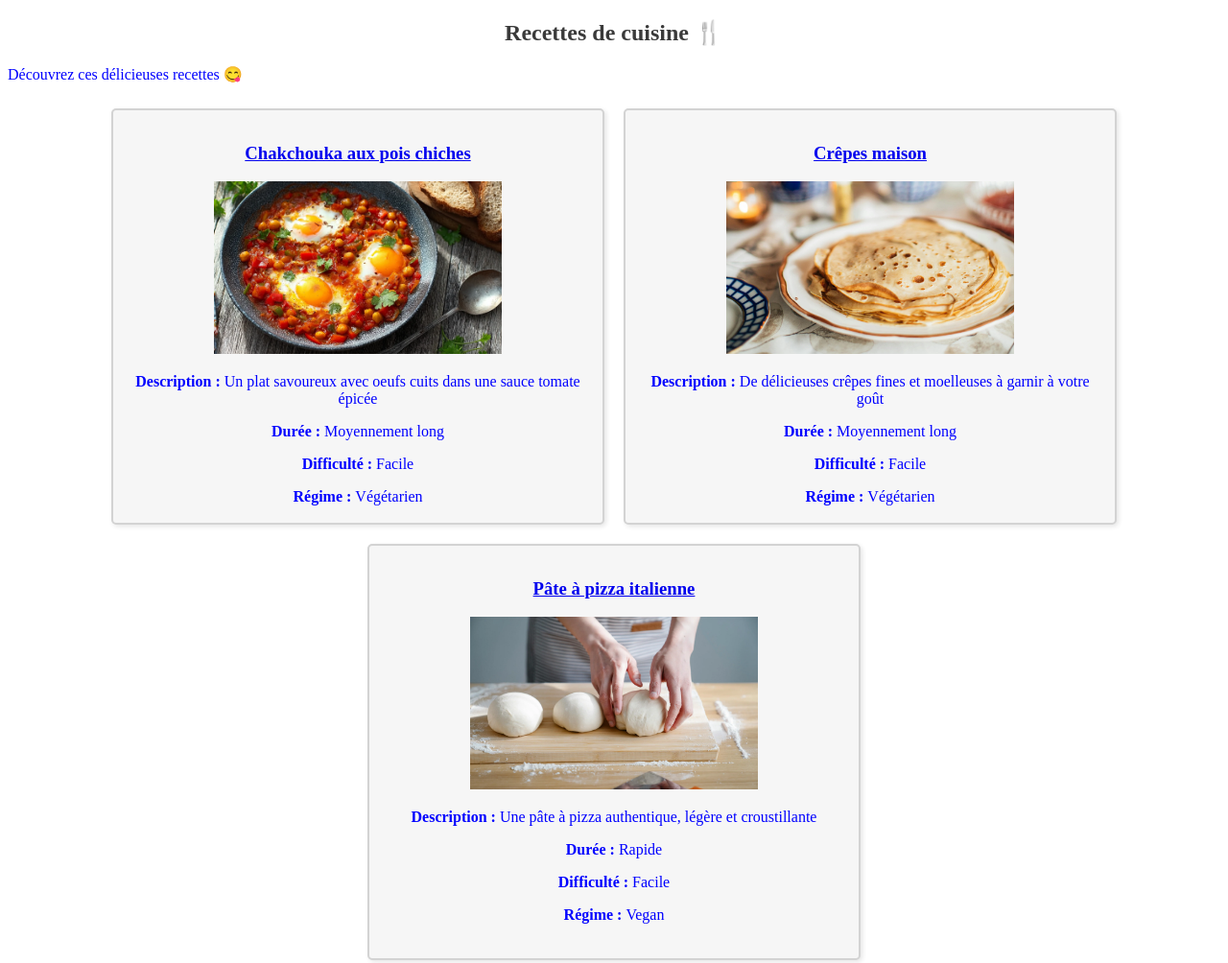
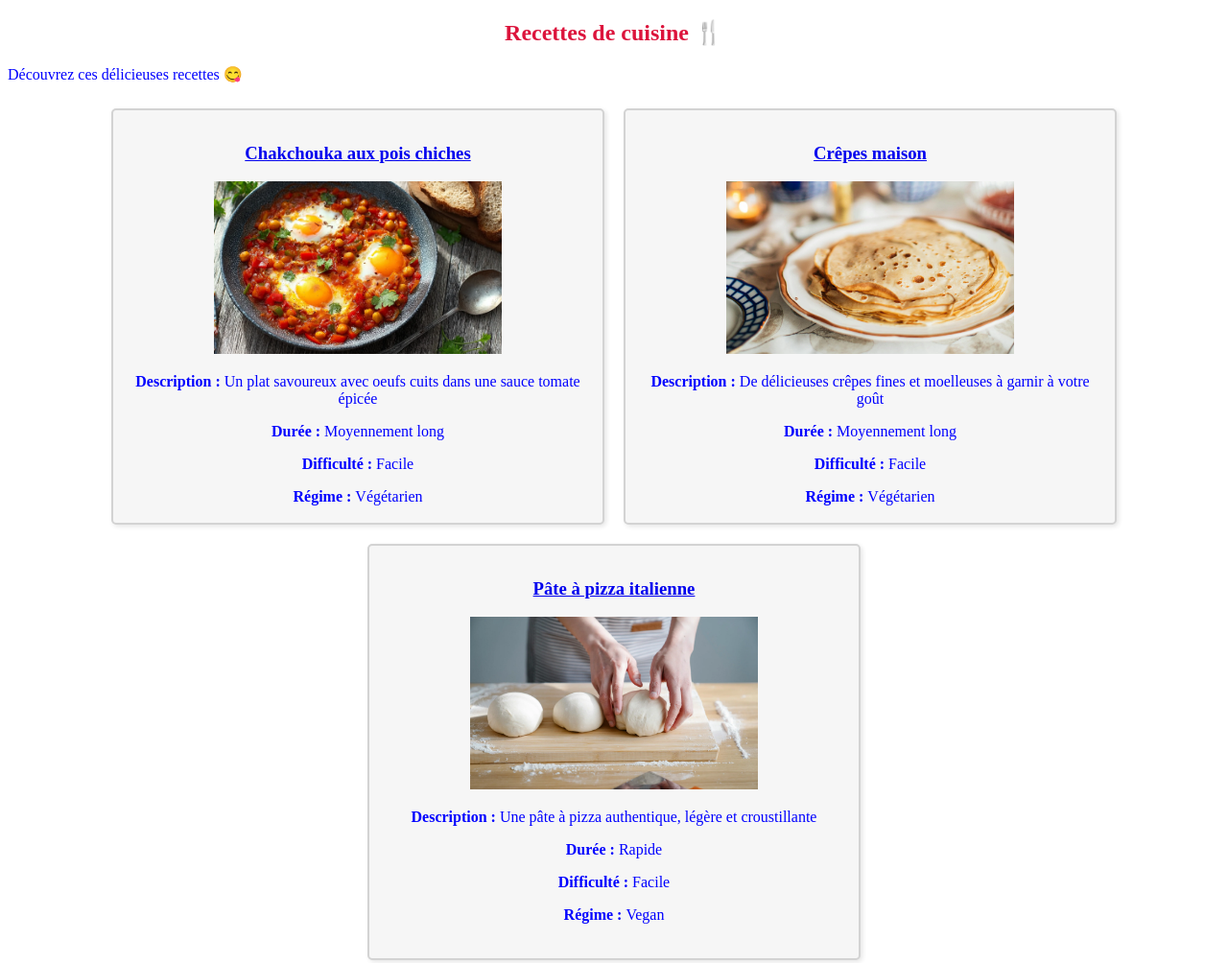
Before and after one commit to emmy-villard/grimoire-de-cuisine, a plain HTML site: page frontend/recipes.html in a window 1280 px wide. Shown: the top 1004 px of the page at 96% size. Drawn offline with Linux system fonts and the light colour scheme.

Commit message:
style(css): add style for title in recipes.html

```diff
--- a/frontend/assets/css/style.css
+++ b/frontend/assets/css/style.css
@@ -28,3 +28,7 @@ h2 {
     text-align: center;
     align-items: center;
 }
+
+.recipes_title {
+    color:crimson
+}
--- a/frontend/recipes.html
+++ b/frontend/recipes.html
@@ -8,7 +8,7 @@
     </head>
 
     <body>
-        <h2>Recettes de cuisine 🍴</h2>
+        <h2 class="recipes_title">Recettes de cuisine 🍴</h2>
         <p>Découvrez ces délicieuses recettes 😋</p>
         <div class="recipes-container">
             <div class="recipe-card">
```
